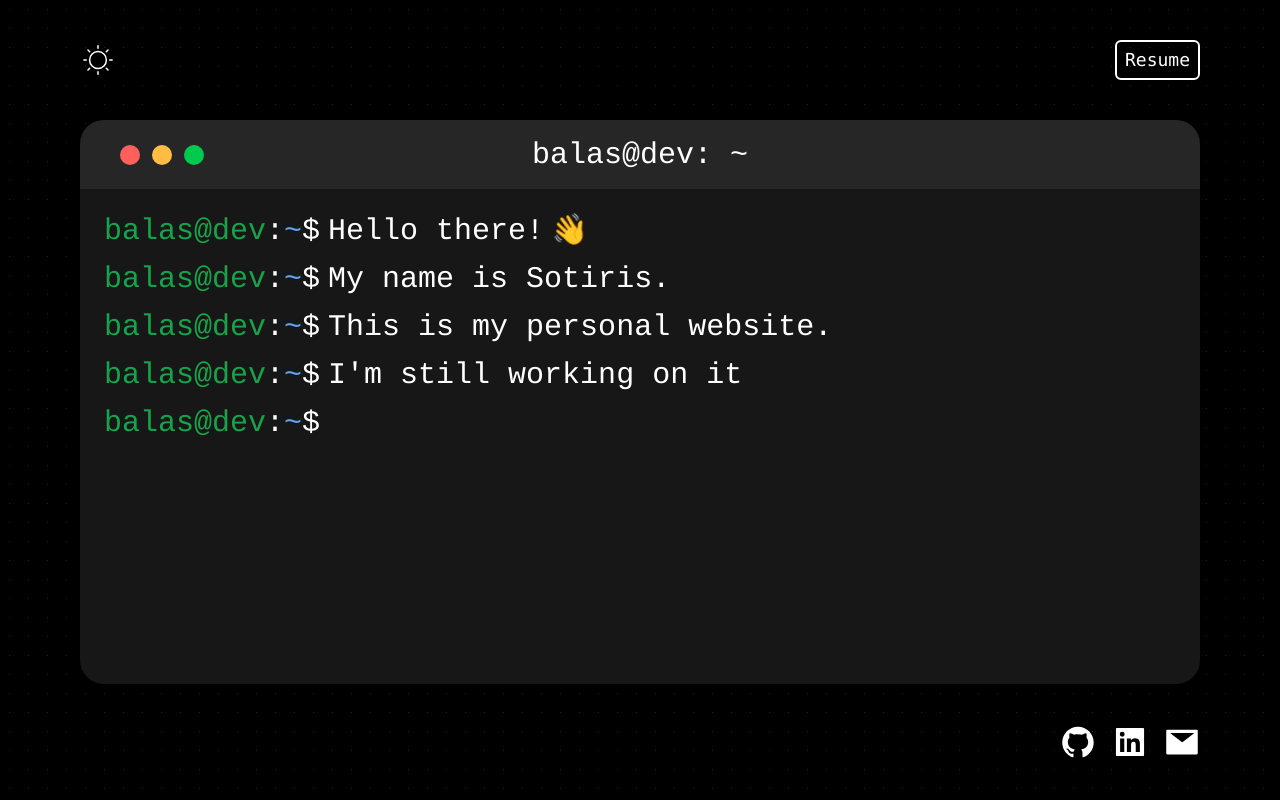
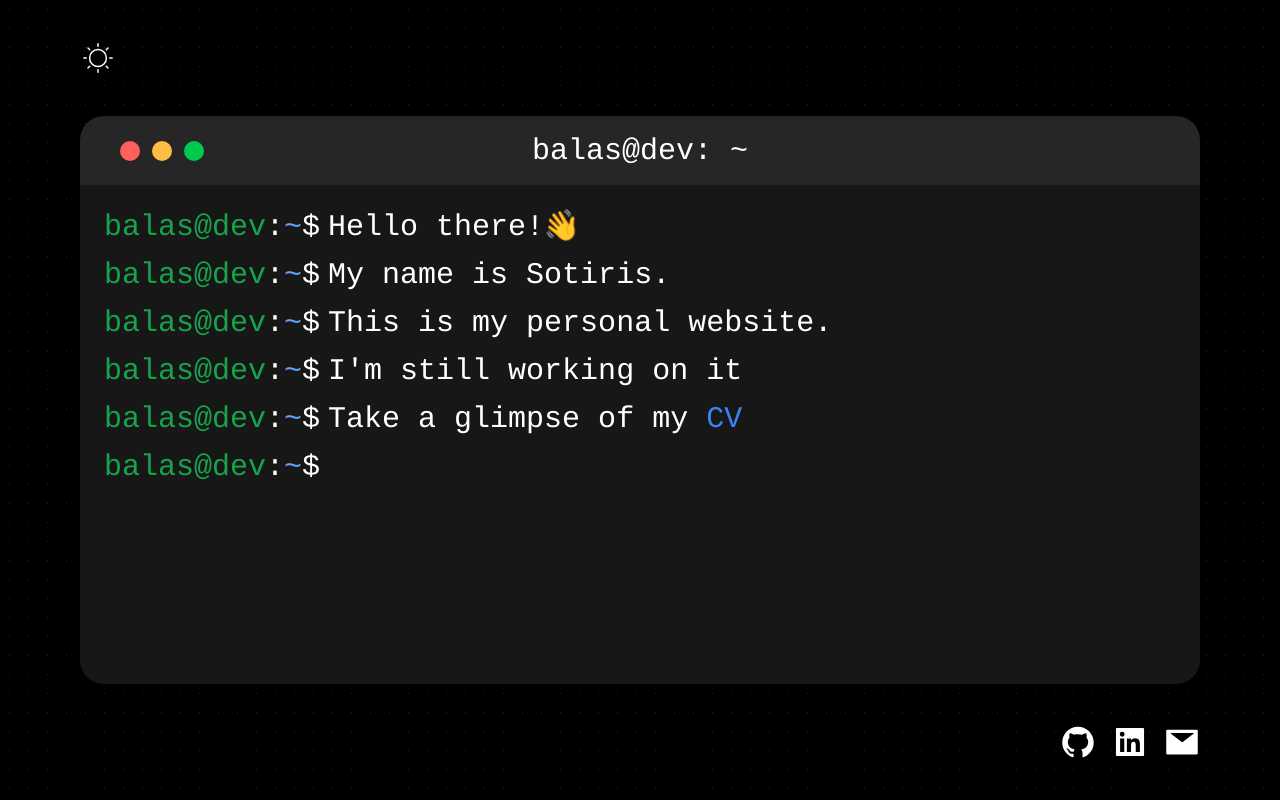
Before and after one commit to sotirismp/portfolio, a React (Vite) app: page / in a window 1280 px wide. Built offline with nearby package versions, Linux system fonts and the light colour scheme.

Commit message:
made some changes in UI

```diff
--- a/src/App.tsx
+++ b/src/App.tsx
@@ -16,6 +16,7 @@ function App() {
     "My name is Sotiris.",
     "This is my personal website.",
     "I'm still working on it",
+    "Take a glimpse of my ",
   ];
 
   return (
--- a/src/components/UI/DrawLine.tsx
+++ b/src/components/UI/DrawLine.tsx
@@ -1,10 +1,11 @@
-import React, { useState, useEffect } from "react";
+import React, { useState, useEffect, isValidElement } from "react";
 import Prefix from "./Prefix";
 
 function DrawLine(props: {
   message: string;
   changeState: (arg0: boolean) => void;
-  isGreeting: boolean;
+  isGreeting?: boolean;
+  isCV?: boolean;
 }) {
   const [counter, setCounter] = useState(0);
   const [content, setContent] = useState("");
@@ -25,12 +26,23 @@ function DrawLine(props: {
   }, [counter]);
 
   return (
-    <div className="flex gap-2">
+    <div className="flex gap-2 ">
       <Prefix />
-      {content}
-      {props.isGreeting && counter >= props.message.length && (
-        <div className=" origin-hand animate-wave inline-block ">👋</div>
-      )}
+      <div>
+        {content}
+        {props.isGreeting && counter >= props.message.length && (
+          <div className=" origin-hand animate-wave inline-block ">👋</div>
+        )}
+        {props.isCV && counter >= props.message.length && (
+          <a
+            className="inline-block text-blue-500"
+            target="_blank"
+            href="https://7ps.xyz/cv"
+          >
+            CV
+          </a>
+        )}
+      </div>
     </div>
   );
 }
--- a/src/components/UI/MessageList.tsx
+++ b/src/components/UI/MessageList.tsx
@@ -12,6 +12,7 @@ function MessageList(props: { messages: string[]; isDark: boolean }) {
   const [m3, setM3] = useState(false);
   const [m4, setM4] = useState(false);
   const [m5, setM5] = useState(false);
+  const [m6, setM6] = useState(false);
 
   useEffect(() => {
     if (isInit) {
@@ -19,7 +20,7 @@ function MessageList(props: { messages: string[]; isDark: boolean }) {
       return;
     }
     divRef.current!.focus();
-  }, [m5]);
+  }, [m6]);
 
   const inputHandler = (e: React.ChangeEvent<HTMLInputElement>) => {
     setText(e.target.value);
@@ -50,27 +51,22 @@ function MessageList(props: { messages: string[]; isDark: boolean }) {
         ></DrawLine>
       )}
       {m2 && (
+        <DrawLine message={props.messages[1]} changeState={setM3}></DrawLine>
+      )}
+      {m3 && (
+        <DrawLine message={props.messages[2]} changeState={setM4}></DrawLine>
+      )}
+      {m4 && (
+        <DrawLine message={props.messages[3]} changeState={setM5}></DrawLine>
+      )}
+      {m5 && (
         <DrawLine
-          message={props.messages[1]}
-          changeState={setM3}
-          isGreeting={false}
+          message={props.messages[4]}
+          changeState={setM6}
+          isCV={true}
         ></DrawLine>
       )}
-      {m3 && (
-        <DrawLine
-          message={props.messages[2]}
-          changeState={setM4}
-          isGreeting={false}
-        ></DrawLine>
-      )}
-      {m4 && (
-        <DrawLine
-          message={props.messages[3]}
-          changeState={setM5}
-          isGreeting={false}
-        ></DrawLine>
-      )}
-      {m5 && (
+      {m6 && (
         <div className="flex gap-2">
           <Prefix />
           <div className="flex overflow-hidden">
--- a/src/components/UI/Navbar.tsx
+++ b/src/components/UI/Navbar.tsx
@@ -12,7 +12,7 @@ function Navbar(props: { isDark: boolean; toggleTheme: () => void }) {
         {props.isDark ? <CiLight /> : <CiDark />}
       </div>
       <div className="flex justify-center items-center gap-1 lg:gap-2">
-        <a
+        {/* <a
           className={` ${
             props.isDark ? "border-white" : "border-black"
           } border-2 text-lg ml-2 p-1 px-2 hover:border-yellow-400 font-mono rounded-md `}
@@ -20,7 +20,7 @@ function Navbar(props: { isDark: boolean; toggleTheme: () => void }) {
           target="_blank"
         >
           Resume
-        </a>
+        </a> */}
       </div>
     </div>
   );
```
